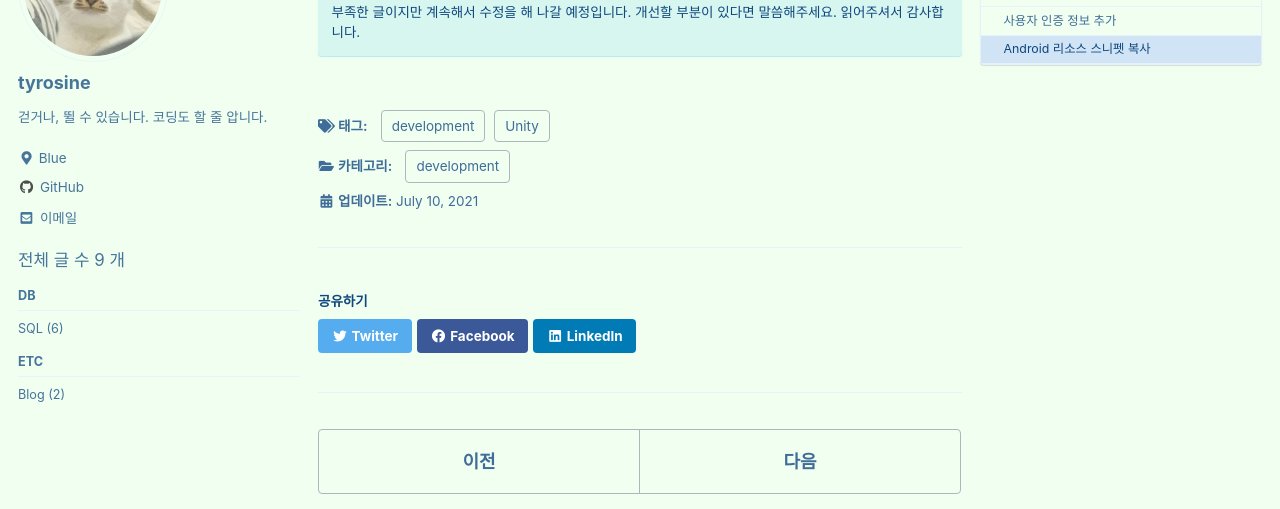
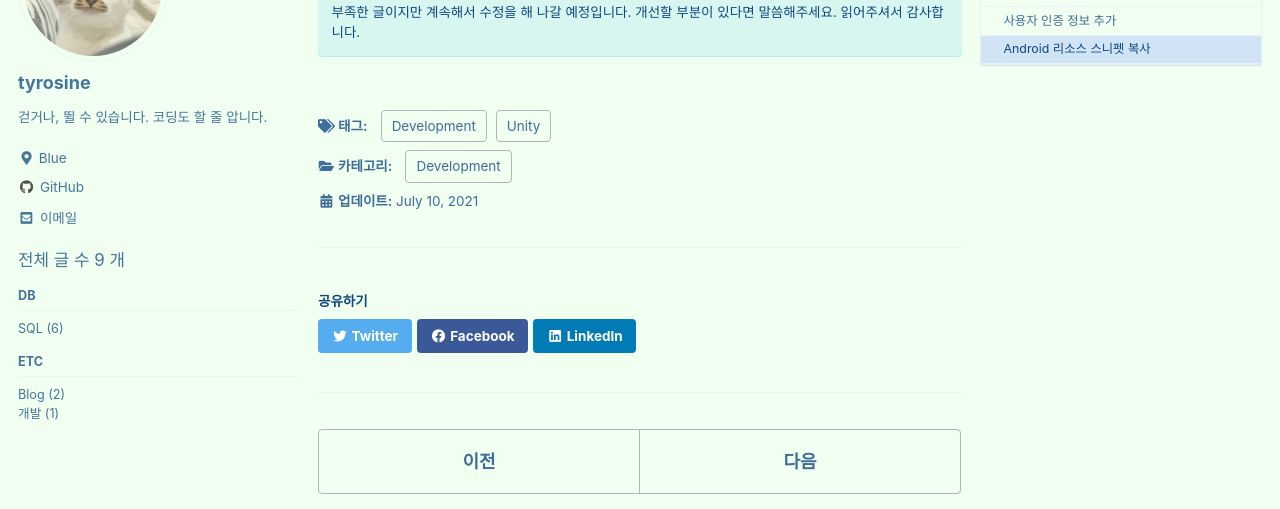
Before and after one commit to tyrosine1153/tyrosine1153.github.io, a Jekyll site: the page built from _posts/2021-07-11-Unity와 Google Play 연동.md, in a window 1280 px wide and 900 px high, scrolled down 5346 px. Shown: the part 142-651 px from the top of the window. Built offline with Jekyll 4.4.1, drawn with Linux system fonts in a browser that asks for light colours; cached includes are drawn as plain includes; comment, search, counter and statistics services are not loaded.

```diff
--- a/_posts/2021-07-11-Unity와 Google Play 연동.md
+++ b/_posts/2021-07-11-Unity와 Google Play 연동.md
@@ -3,9 +3,9 @@ title: "[Unity] Unity에서 Google Play를 이용해 로그인하기"
 excerpt: "Google Play를 연결한 Firebase를 연결한 Unity"
 
 categories:
-  - development
+  - Development
 tags:
-  - [Unity, development]
+  - [Unity, Development]
 
 toc: true
 toc_sticky: true
```
